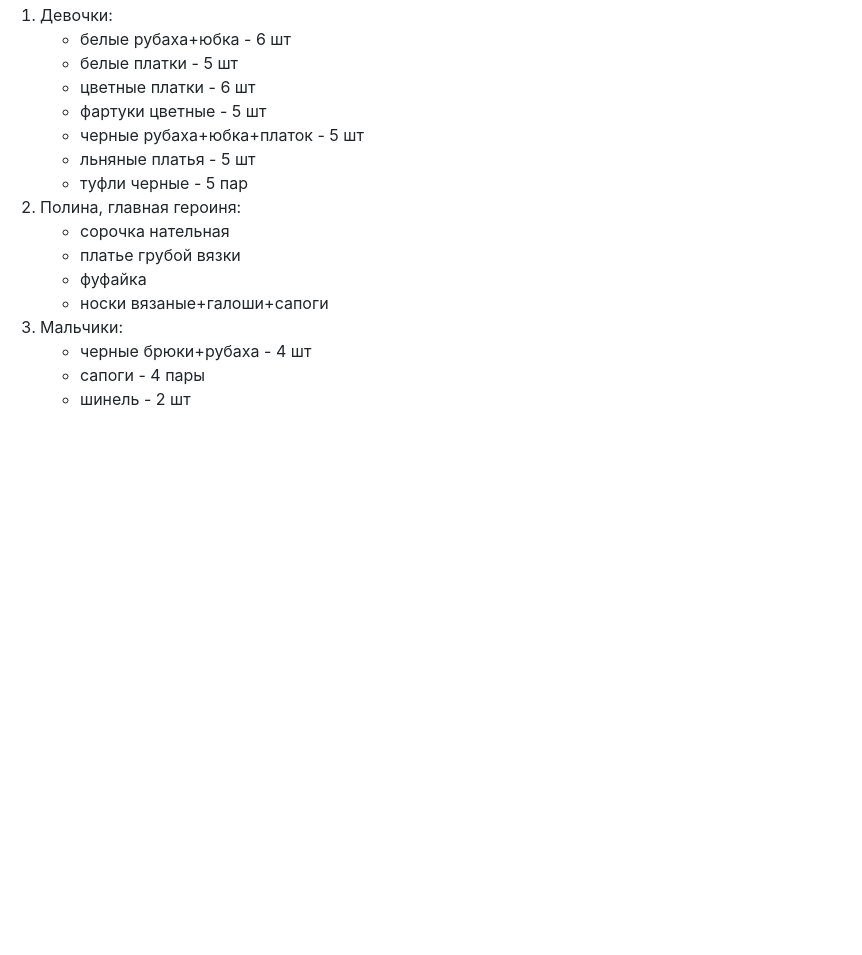
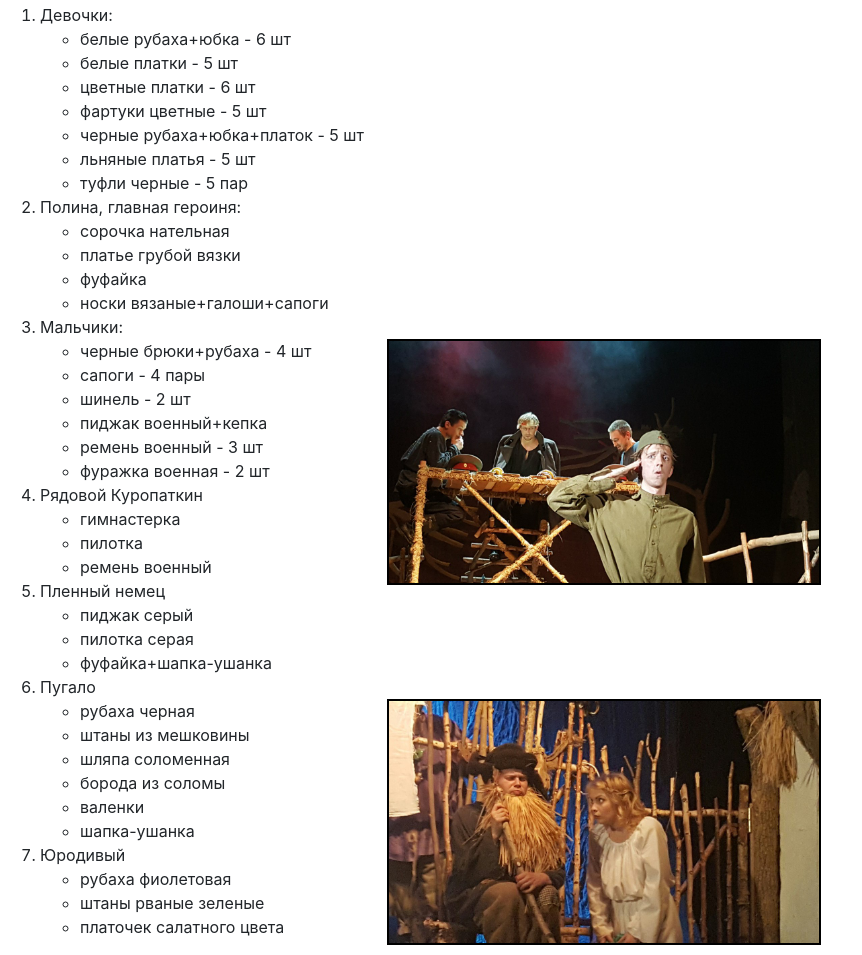
Before and after one commit to ZValya/dressing_room, a plain HTML site: page derevnya.html in a window 1280 px wide. Shown: the part 780-1735 px from the top of the page, without its empty margins (0-862 px from the left). Before the commit the page ends 1207 px from the top, so only its background shows below. Drawn offline with nearby package versions, Linux system fonts and the light colour scheme.

Commit message:
added many things

```diff
--- a/derevnya.html
+++ b/derevnya.html
@@ -30,15 +30,42 @@
           <li>фуфайка</li>
           <li>носки вязаные+галоши+сапоги</li>
       </ul>
-          <li> Мальчики:</li>
+          <li> Мальчики:</li><img src="images/boys.jpg" width="35%" height="35%" class="rightimg">
       <ul>
           <li>черные брюки+рубаха - 4 шт</li>
           <li>сапоги - 4 пары</li>
           <li>шинель - 2 шт</li>
-
-
-
-          </ul>
+          <li>пиджак военный+кепка</li>
+          <li>ремень военный - 3 шт</li>
+          <li>фуражка военная - 2 шт</li>
+      </ul>
+          <li>Рядовой Куропаткин</li>
+      <ul>
+          <li>гимнастерка</li>
+          <li>пилотка</li>
+          <li>ремень военный</li>
+      </ul>
+          <li>Пленный немец</li>
+      <ul>
+          <li>пиджак серый</li>
+          <li>пилотка серая</li>
+          <li>фуфайка+шапка-ушанка</li>
+      </ul>
+          <li>Пугало</li><img src="images/scarecrow.jpg"  width="35%" height="35%" class="rightimg">
+      <ul>
+          <li>рубаха черная</li>
+          <li>штаны из мешковины</li>
+          <li>шляпа соломенная</li>
+          <li>борода из соломы</li>
+          <li>валенки</li>
+          <li>шапка-ушанка</li>
+      </ul>
+          <li>Юродивый</li>
+      <ul>
+          <li>рубаха фиолетовая</li>
+          <li>штаны рваные зеленые</li>
+          <li>платочек салатного цвета</li>
+      </ul>
       </ol>
 
     </p>
--- a/main.css
+++ b/main.css
@@ -56,3 +56,8 @@ h2 {
 img {
     margin-left: 25px;
 }
+.rightimg {
+    float: right;
+    margin-right: 37%;
+    border: 2px solid black;
+}
```
Also changed, not shown: images/boys.jpg (added), images/chairperson.jpg (added), images/nWqv-4_lw48.jpg (added), images/scarecrow.jpg (added).
